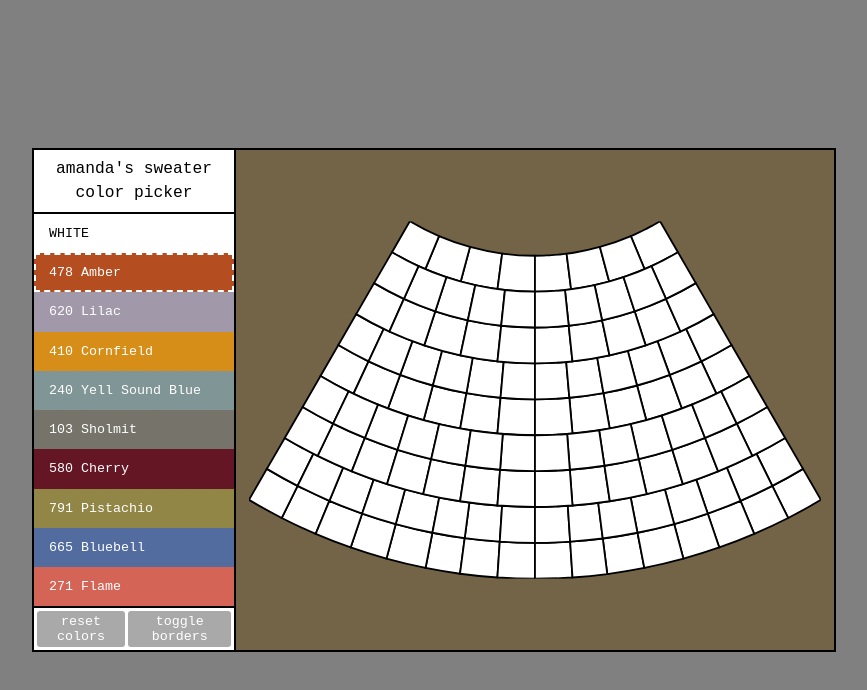
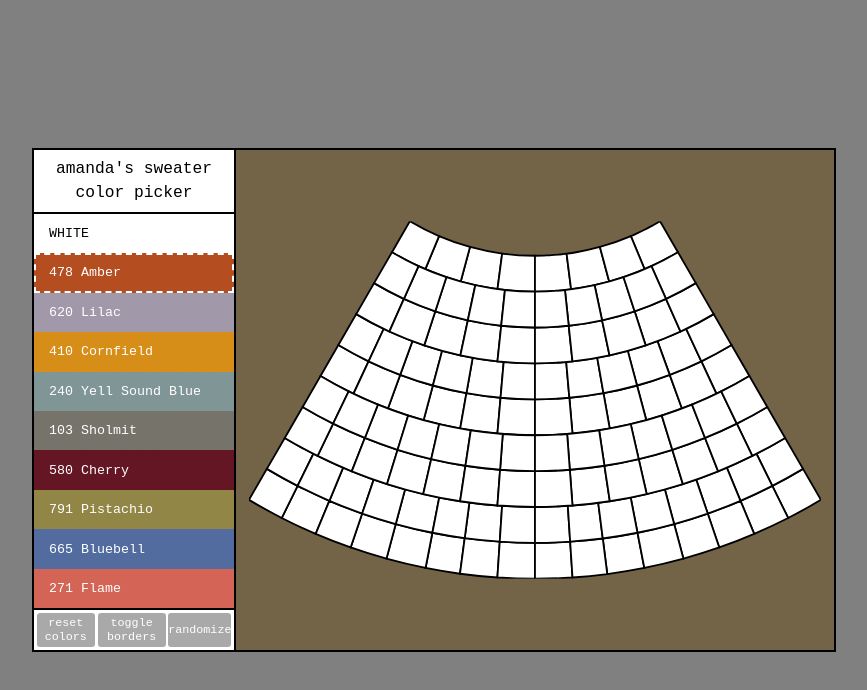
Before and after one commit to frankalbenesius/sweatah-weathah, a React (Vite) app: page / in a window 1280 px wide. Shown: the top 690 px of the page, without its empty margins (206-1073 px from the left). Built offline with nearby package versions, Linux system fonts and the light colour scheme.

Commit message:
Add randomize button

```diff
--- a/src/App.jsx
+++ b/src/App.jsx
@@ -28,6 +28,31 @@ function App() {
   const [state, setState] = useState({
     ...defaultState,
   });
+
+  const randomizeSquareColors = () => {
+    function shuffle(array) {
+      for (let i = array.length - 1; i >= 0; i--) {
+        const j = Math.floor(Math.random() * (i + 1));
+        [array[i], array[j]] = [array[j], array[i]];
+      }
+    }
+
+    const colorValues = Object.values(colors).filter((c) => c !== colors.WHITE);
+    shuffle(colorValues);
+    const arrayOfColors = [];
+    for (let i = 0; i < state.squares.length; i++) {
+      arrayOfColors.push(colorValues[i % colorValues.length]);
+    }
+    shuffle(arrayOfColors);
+    setState((s) => ({
+      ...s,
+      squares: arrayOfColors.map((color, i) => ({
+        ...s.squares[i],
+        color,
+      })),
+    }));
+  };
+
   return (
     <div className="app">
       <div className="controls">
@@ -67,6 +92,7 @@ function App() {
           >
             Toggle Borders
           </button>
+          <button onClick={randomizeSquareColors}>randomize</button>
         </div>
       </div>
       <div className="sweater-container">
--- a/src/index.css
+++ b/src/index.css
@@ -52,6 +52,7 @@ body {
   color: white;
   padding: 0.25rem 0;
   font-family: monospace;
+  font-size: 0.9rem;
 }
 
 .buttons button:hover {
```
